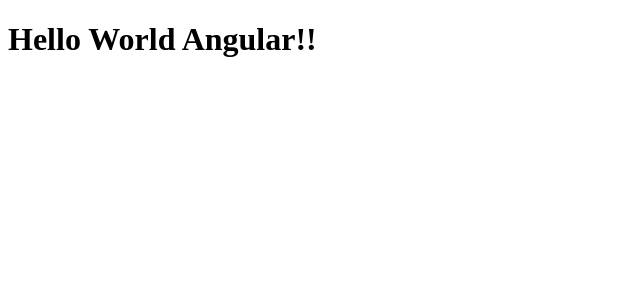
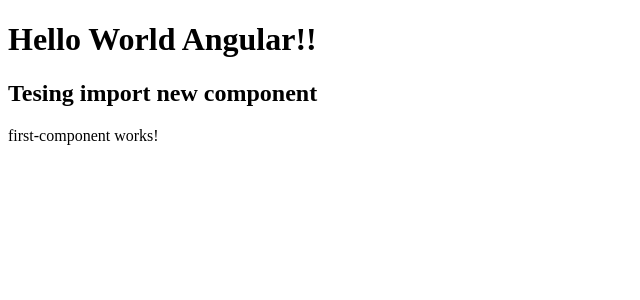
Before and after one commit to felipeandrealves/Angular-HelloWorld, an Angular app: page / in a window 1280 px wide. Shown: the top 300 px of the page, without its empty margins (0-640 px from the left). Built offline with nearby package versions, Linux system fonts and the light colour scheme.

Commit message:
feat: new components base

```diff
--- a/src/app/app.component.html
+++ b/src/app/app.component.html
@@ -1 +1,5 @@
 <h1>Hello World Angular!!</h1>
+
+<h2>Tesing import new component</h2>
+
+<app-first-component></app-first-component>
--- a/src/app/app.module.ts
+++ b/src/app/app.module.ts
@@ -2,9 +2,10 @@
 import { BrowserModule } from '@angular/platform-browser';
 
 import { AppComponent } from './app.component';
+import { FirstComponentComponent } from './components/first-component/first-component.component';
 
 @NgModule({
-  declarations: [AppComponent],
+  declarations: [AppComponent, FirstComponentComponent],
   imports: [BrowserModule],
   providers: [],
   bootstrap: [AppComponent],
--- /dev/null
+++ b/src/app/components/first-component/first-component.component.html
@@ -0,0 +1 @@
+<p>first-component works!</p>
--- /dev/null
+++ b/src/app/components/first-component/first-component.component.ts
@@ -0,0 +1,15 @@
+import { Component, OnInit } from '@angular/core';
+
+@Component({
+  selector: 'app-first-component',
+  templateUrl: './first-component.component.html',
+  styleUrls: ['./first-component.component.css']
+})
+export class FirstComponentComponent implements OnInit {
+
+  constructor() { }
+
+  ngOnInit(): void {
+  }
+
+}
```
Also changed, not shown: src/app/components/first-component/first-component.component.css (added), 1 other file (tests, documents, lock files or other folders).
